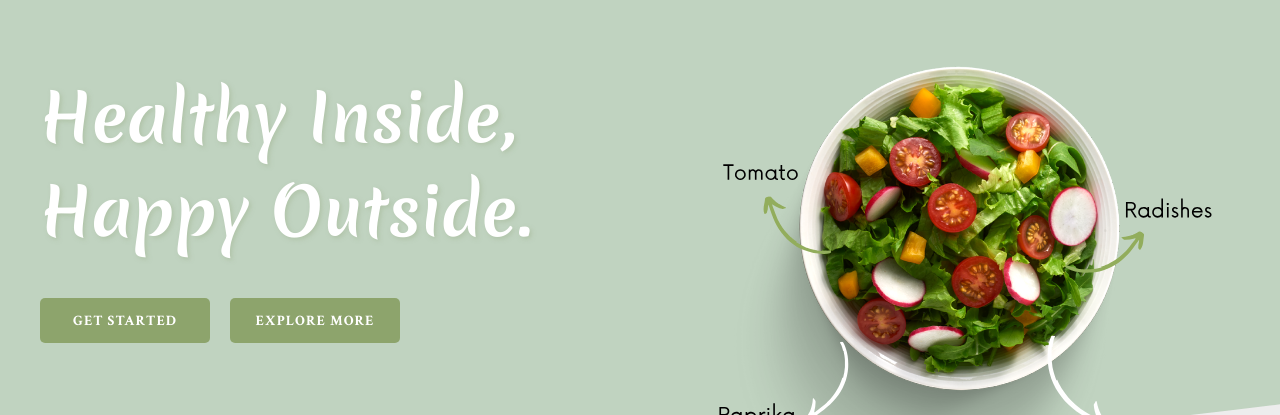
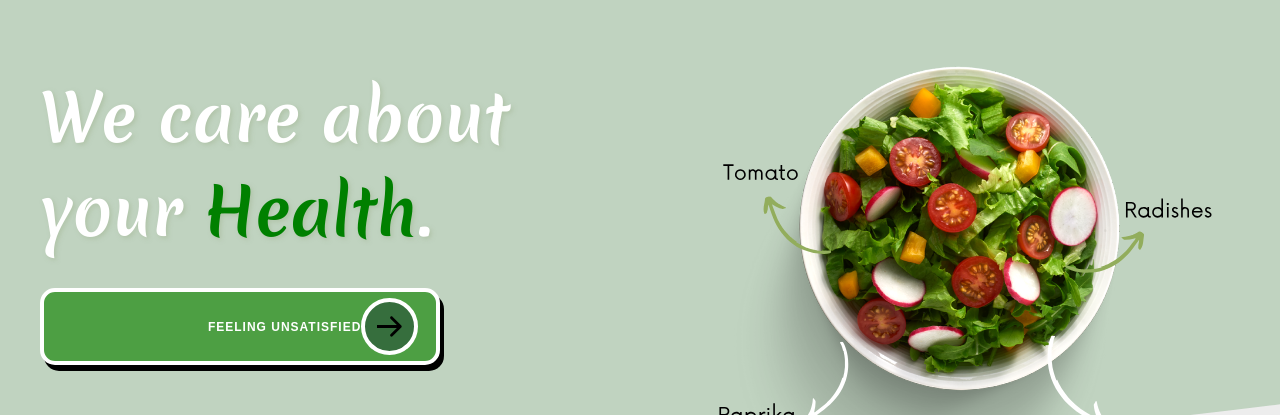
Before and after one commit to Architagarg1336/Nutrition, a React (Create React App) app: page / in a window 1280 px wide. Shown: the part 160-575 px from the top of the page. Built offline with nearby package versions, Linux system fonts and the light colour scheme.

Commit message:
Changed Text and added button

```diff
--- a/src/components/LandingPage.js
+++ b/src/components/LandingPage.js
@@ -8,14 +8,34 @@ function LandingPage() {
     <div className="landing-page">
       <div className="content">
         <div className="text-section">
-          <h1>Healthy Inside,<br/> Happy Outside.
+          <h1>We care about<br/>your <span className='landing-page-slogan'> Health</span>.
 
           </h1>
 
           {/* <p>Your description goes here. Add more text as needed to explain your content.</p> */}
           <div className='button-group'>
-          <button className='main-button'>Get started</button>
-          <button className='main-button'>Explore More</button>
+
+          <button class="customButton">
+            <div class="textContainer">
+              <span className ='Customize'>Customize Your Diet</span>
+              <span className ='feeling'>Feeling unsatisfied</span>
+            </div>
+            <div class="arrowIconContainer">
+              <svg
+                width="25"
+                height="25"
+                viewBox="0 0 45 38"
+                fill="none"
+                xmlns="http://www.w3.org/2000/svg"
+              >
+                <path
+                  d="M43.7678 20.7678C44.7441 19.7915 44.7441 18.2085 43.7678 17.2322L27.8579 1.32233C26.8816 0.34602 25.2986 0.34602 24.3223 1.32233C23.346 2.29864 23.346 3.88155 24.3223 4.85786L38.4645 19L24.3223 33.1421C23.346 34.1184 23.346 35.7014 24.3223 36.6777C25.2986 37.654 26.8816 37.654 27.8579 36.6777L43.7678 20.7678ZM0 21.5L42 21.5V16.5L0 16.5L0 21.5Z"
+                  fill="black"
+                ></path>
+              </svg>
+            </div>
+          </button>
+          {/* <button className='main-button'>Explore More</button> */}
           </div>
           <div className = 'lemon-glass'>
             <img src = '/images/lemonGlass.svg' classname = 'lemon-glass-image-left'/>
--- a/src/components/css/LandingPage.css
+++ b/src/components/css/LandingPage.css
@@ -1,50 +1,38 @@
 @import url('https://fonts.googleapis.com/css2?family=Poppins:wght@300;400;600;700&display=swap');
 
-
-/* Main container */
 .landing-page {
-  height: 100vh; /* Full viewport height */
+  height: 100vh;
   display: flex;
-  flex-direction: column; /* Stack background image and content vertically */
-  background-image: url('../../../public/images/Desktop.svg'); /* Correct path for public folder */
-  background-size: cover; /* Cover the entire section */
-  background-position: center; /* Center the image */
-  background-attachment: fixed; /* Keep the image fixed during scroll */
+  flex-direction: column;
+  background-image: url('../../../public/images/Desktop.svg');
+  background-size: cover;
+  background-position: center;
+  background-attachment: fixed;
   background-repeat: no-repeat;
   color: white;
   padding: 20px;
   font-family:'Franklin Gothic Medium', 'Arial Narrow', Arial, sans-serif
 }
 
-/* Flex container for text and right-side image */
 .content {
-  display: flex; /* Flexbox layout */
+  display: flex;
   flex: 1;
-
-  justify-content: space-between; /* Space between text and image */
+  justify-content: space-between;
 }
 
-/* Text section on the left */
 .text-section {
-  flex: 1; /* Adjusts to take up half of the available space */
-  /* display: flex;
-  flex-direction: column; */
-  /* justify-content: center; */
+  flex: 1;
   padding: 20px;
   position: relative;
   top: 25%;
-
-
-  max-width: 80%; /* Limits the width of the text section */
+  max-width: 80%;
 }
 
 .text-section h1 {
-
   font-family: "Merienda", cursive;
   font-size: 65px;
   font-weight: 700;
-  text-shadow: 2px 2px 4.5px rgba(161, 181, 145, 0.5); /* horizontal, vertical, blur, color */
-
+  text-shadow: 2px 2px 4.5px rgba(161, 181, 145, 0.5);
 }
 
 .text-section p {
@@ -52,26 +40,163 @@
   font-size: 20px;
 }
 
-/* Right image section */
 .image-section {
-  flex: 1; /* Adjusts to take up half of the available space */
+  flex: 1;
   display: flex;
   justify-content: center;
   align-items: center;
 }
 
-/* Right side image styling */
 .right-image {
-  max-width: 100%; /* Ensures the image fits within the container */
+  max-width: 100%;
   height: auto;
 }
 
-
 .button-group {
   margin-top: 5%;
-  display: flex; /* Ensures buttons are placed in a row */
-  gap: 10px; /* Adds space between buttons */
+  display: flex;
+  gap: 10px;
 }
+
+.landing-page-slogan {
+  color: green;
+  font-family: "Merienda", cursive;
+  font-size: 65px;
+  font-weight: 700;
+  text-shadow: 2px 2px 4.5px rgba(161, 181, 145, 0.5);
+}
+
+
+
+
+
+
+
+
+
+/*********************************************************************************************************************************/
+/* Button Styles */
+.customButton {
+  display: flex;
+  justify-content: space-between; /* Adjusted to handle text container and arrow icon */
+  align-items: center;
+  padding: 0.5em;
+  background-color: rgb(77, 159, 67);
+  cursor: pointer;
+  box-shadow: 4px 6px 0px black;
+  border: 4px solid;
+  border-radius: 15px;
+  position: relative;
+  overflow: hidden;
+  z-index: 100;
+  transition: box-shadow 250ms, transform 250ms, filter 50ms;
+}
+
+.customButton:hover {
+  transform: translate(2px, 2px);
+  box-shadow: 2px 3px 0px black;
+}
+
+.customButton:active {
+  filter: saturate(0.75);
+}
+
+.customButton::after {
+  content: "";
+  position: absolute;
+  inset: 0;
+  background-color: rgb(89, 135, 82);
+  z-index: -1;
+  transform: translateX(-100%);
+  transition: transform 250ms;
+}
+
+.customButton:hover::after {
+  transform: translateX(100%);
+}
+
+/* Text Container Styles */
+.textContainer {
+  position: relative;
+  display: flex;
+  align-items: center;
+  font-size: 1.8rem;
+  font-weight: 600;
+  overflow: hidden;
+}
+
+.textContainer span {
+  position: relative;
+  transition: opacity 250ms, transform 250ms;
+}
+
+.textContainer .feeling {
+  opacity: 1; /* Visible by default */
+  transform: translateX(0);
+}
+
+.textContainer .Customize {
+  opacity: 0; /* Hidden by default */
+  transform: translateX(100%); /* Initially off-screen */
+}
+
+.customButton:hover .textContainer .feeling {
+  opacity: 0; /* Fade out on hover */
+  transform: translateX(-100%); /* Move off-screen */
+}
+
+.customButton:hover .textContainer .Customize {
+  opacity: 1; /* Fade in on hover */
+  transform: translateX(0); /* Move into view */
+}
+
+/* Arrow Icon Container Styles */
+.arrowIconContainer {
+  padding: 1em;
+  margin-inline-end: 1em;
+  border: 4px solid;
+  border-radius: 50%;
+  background-color: rgb(54, 110, 61);
+  position: relative;
+  overflow: hidden;
+  transition: transform 250ms, background-color 250ms;
+  z-index: 100;
+}
+
+.arrowIconContainer::after {
+  content: "";
+  position: absolute;
+  inset: 0;
+  border-radius: inherit;
+  background-color: rgba(111, 214, 99, 0.532);
+  transform: translateX(-100%);
+  z-index: -1;
+  transition: transform 250ms ease-in-out;
+}
+
+.customButton:hover .arrowIconContainer::after {
+  transform: translateX(0);
+}
+
+.customButton:hover .arrowIconContainer {
+  transform: translateX(5px);
+}
+
+.customButton:active .arrowIconContainer {
+  transform: translateX(8px);
+}
+
+.arrowIconContainer svg {
+  vertical-align: middle;
+}
+
+
+/*********************************************************************************************************************************/
+
+
+
+
+
 
 .main-button {
   font-family: "Crimson Text", serif;
@@ -83,16 +208,11 @@
   color: white;
   cursor: pointer;
   border-radius: 5px;
+  margin-top: 10px;
+  height: 55px;
+  width: 300px;
 }
 
-.main-button {
-  margin-top: 10px;
-  height: 45px;
-  width: 170px;
-}
-
-
-/* Media queries to handle responsiveness */
 @media (max-width: 768px) {
   .content {
     flex-direction: column;
@@ -106,7 +226,7 @@
   }
 
   .image-section {
-    display: none; /* Hide the image on smaller screens */
+    display: none;
   }
 }
 
@@ -120,27 +240,26 @@
   }
 }
 
-
 .lemon-glass {
   position: absolute;
-  top: 50%; /* Distance from the bottom */
-  left: 20px;   /* Distance from the left */
-  z-index: 10;  /* Ensures it's on top of other elements */
+  top: 50%;
+  left: 20px;
+  z-index: 10;
 }
 
 .lemon-glass img {
-  width: 125px; /* Adjust size for responsiveness */
+  width: 125px;
   height: auto;
 }
 
 @media (max-width: 768px) {
   .lemon-glass img {
-    width: 70px; /* Adjust for smaller screens */
+    width: 70px;
   }
 }
 
 @media (max-width: 480px) {
   .lemon-glass img {
-    width: 50px; /* Further adjust for very small screens */
+    width: 50px;
   }
 }
```
